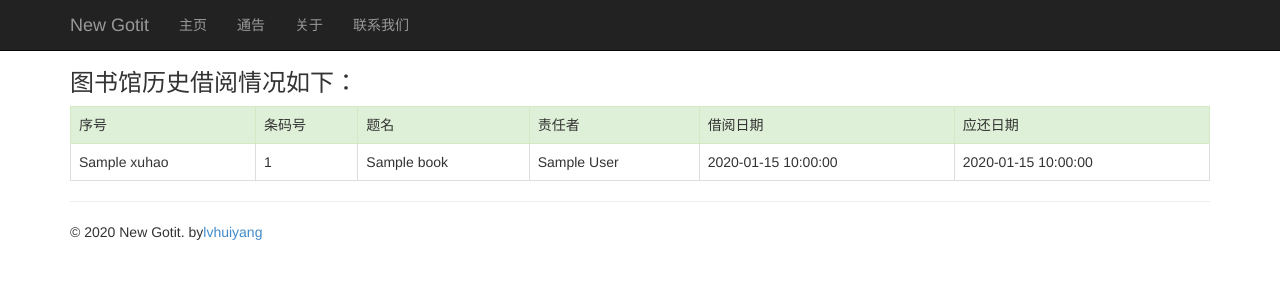
After one commit to lyu-huiyang/new_gotit, a Python web app: template templates/book_history.html in a window 1280 px wide. The commit adds this page. Shown: the top 300 px of the page. Run offline with Jinja, Linux system fonts and the light colour scheme; the template is opened without the code that fills it: most values are stand-ins (such as "Sample title", 1, 10 or a date in 2020).

Commit message:
新增图书馆借阅历史记录查询

```diff
--- /dev/null
+++ b/templates/book_history.html
@@ -0,0 +1,29 @@
+{% extends "layout.html" %}
+
+{% block content %}
+<h3>图书馆历史借阅情况如下：</h3>
+
+<table class="table table-bordered">
+    <tr>
+        <td class="success">序号</td>
+        <td class="success">条码号</td>
+        <td class="success">题名</td>
+        <td class="success">责任者</td>
+        <td class="success">借阅日期</td>
+        <td class="success">应还日期</td>
+
+    </tr>
+    {% for book in books %}
+    <tr>
+        <td class="info">{{ book['xuhao'] }}</td>
+        <td class="info">{{ book['number'] }}</td>
+        <td class="info">{{ book['name'] }}</td>
+        <td class="info">{{ book['author'] }}</td>
+        <td class="info">{{ book['borrowing_date'] }}</td>
+        <td class="info">{{ book['return_date'] }}</td>
+
+    </tr>
+    {% endfor %}
+
+</table>
+{% endblock %}
--- a/templates/library.html
+++ b/templates/library.html
@@ -2,7 +2,7 @@
 
 {% block content %}
 <h3>图书馆借阅情况如下：</h3>
-
+<a href="{{ url_for('book_history') }}">点击查看借阅历史</a>
 <table class="table table-bordered">
     <tr>
         <td class="success">条码号</td>
--- a/templates/library_login.html
+++ b/templates/library_login.html
@@ -4,7 +4,7 @@
 
 
 <form method="post" class="form-signin">
-    <h2 class="form-signin-heading">综合成绩查询</h2>
+    <h2 class="form-signin-heading">图书馆借阅查询</h2>
     {{ form.hidden_tag() }}
     {{ form.number.label }} {{ form.number( class="form-control",placeholder="学号") }}
     <br/>
--- a/templates/score_login.html
+++ b/templates/score_login.html
@@ -3,7 +3,7 @@
 {% block page_content %}
 
 <form method="post" class="form-signin">
-    <h2 class="form-signin-heading">图书馆借阅查询</h2>
+    <h2 class="form-signin-heading">综合成绩查询</h2>
     {{ form.hidden_tag() }}
     {{ form.post_xuehao.label }} {{ form.post_xuehao( class="form-control",placeholder="学号") }}
     <br/>
```
Also changed, not shown: main/views.py (+16 -2 lines), spider/library.py (+43 -1 lines).
